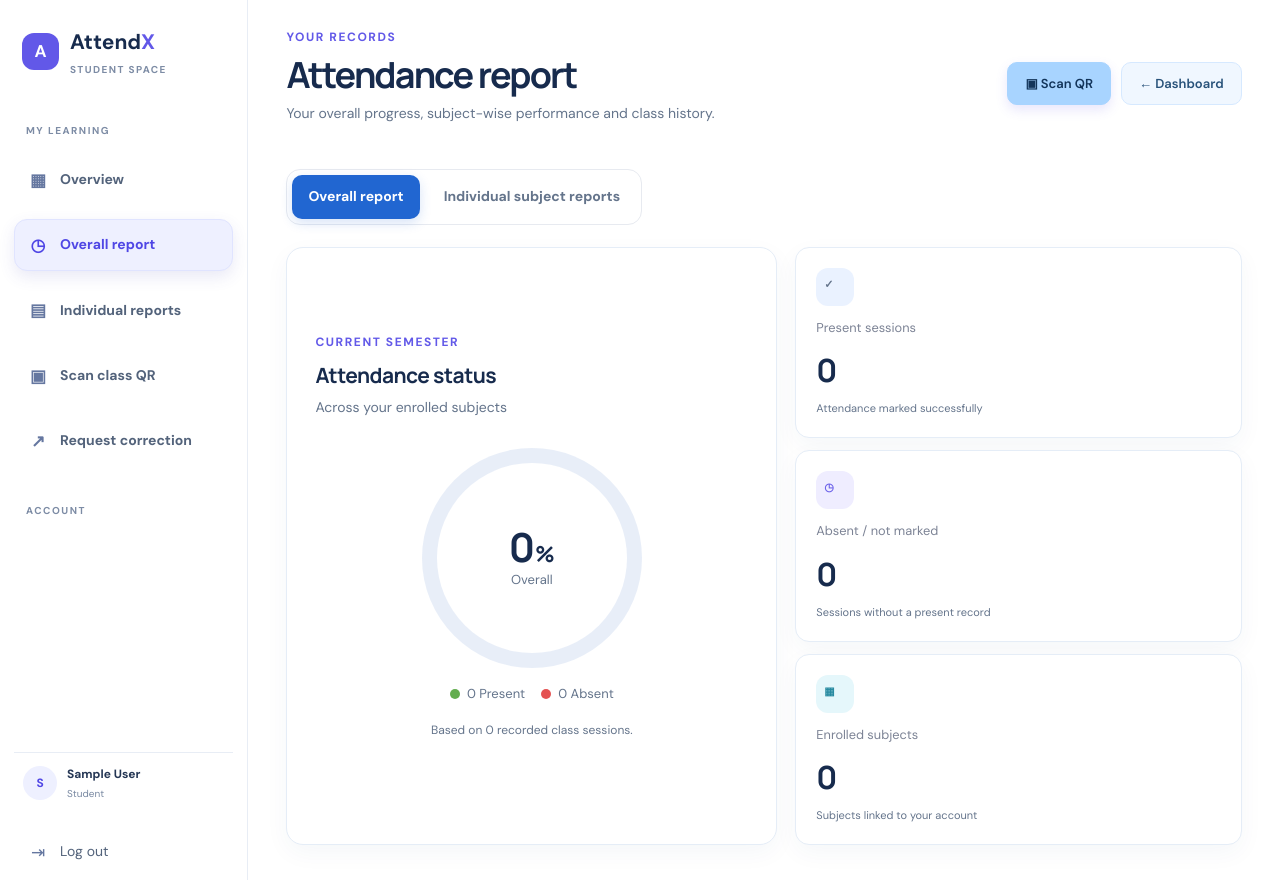
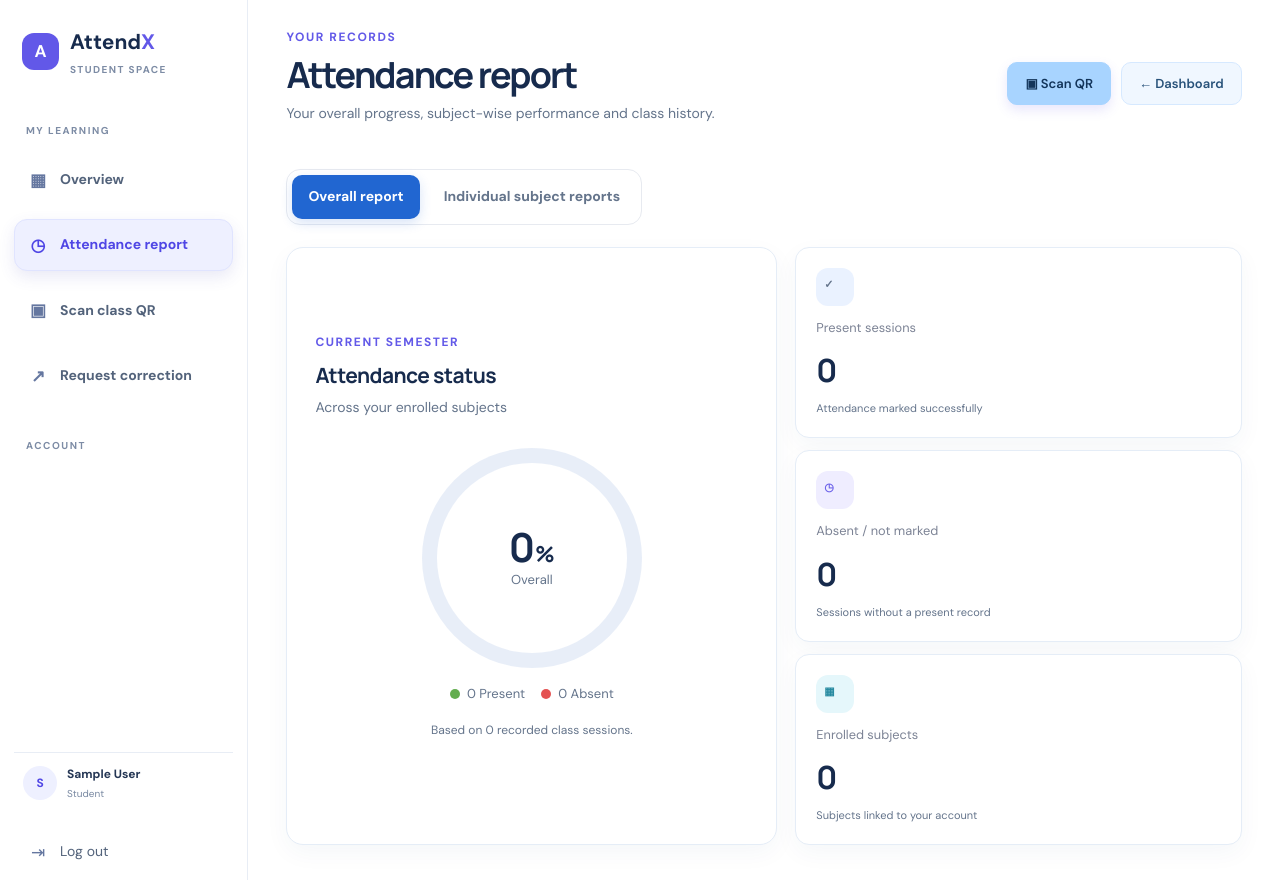
Before and after one commit to shiv9969/attendance-management, a Flask app: page /attendance in a window 1280 px wide. Shown: the part 76-956 px from the top of the page. Run offline with Flask 3, Linux system fonts and the light colour scheme; the visitor is signed in with stand-in values (Sample User, id 1); data that the repository does not hold is empty; parts of the project's set-up code (start-up, migrations or seed data) failed here and were passed over; some libraries are stand-ins or nearby versions.

Commit message:
Add files via upload

```diff
--- a/templates/base.html
+++ b/templates/base.html
@@ -22,8 +22,7 @@
     <a class="sidebar-brand" href="{{ url_for('dashboard') }}"><span class="brand-mark">A</span><span>Attend<span class="brand-x">X</span><small>STUDENT SPACE</small></span></a>
     <div class="sidebar-caption">MY LEARNING</div>
     <a class="sidebar-link {{ 'active' if request.endpoint == 'dashboard' else '' }}" href="{{ url_for('dashboard') }}"><span>▦</span>Overview</a>
-    <a class="sidebar-link {{ 'active' if request.endpoint == 'attendance_report' and request.args.get('view', 'overall') == 'overall' else '' }}" href="{{ url_for('attendance_report', view='overall') }}"><span>◷</span>Overall report</a>
-    <a class="sidebar-link {{ 'active' if request.endpoint == 'attendance_report' and request.args.get('view') == 'individual' else '' }}" href="{{ url_for('attendance_report', view='individual') }}"><span>▤</span>Individual reports</a>
+    <a class="sidebar-link {{ 'active' if request.endpoint == 'attendance_report' else '' }}" href="{{ url_for('attendance_report', view='overall') }}"><span>◷</span>Attendance report</a>
     <a class="sidebar-link {{ 'active' if request.endpoint == 'student_scan' else '' }}" href="{{ url_for('student_scan') }}"><span>▣</span>Scan class QR</a>
     <a class="sidebar-link {{ 'active' if request.endpoint == 'corrections' else '' }}" href="{{ url_for('corrections') }}"><span>↗</span>Request correction</a>
     <div class="sidebar-caption sidebar-bottom-caption">ACCOUNT</div>
```
